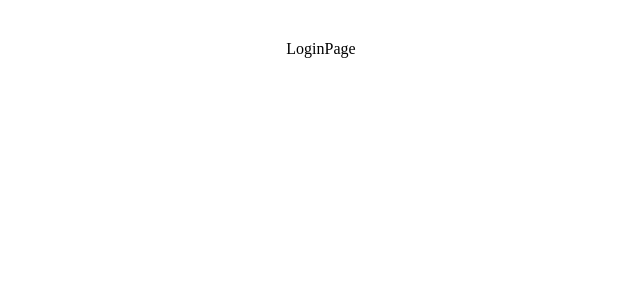
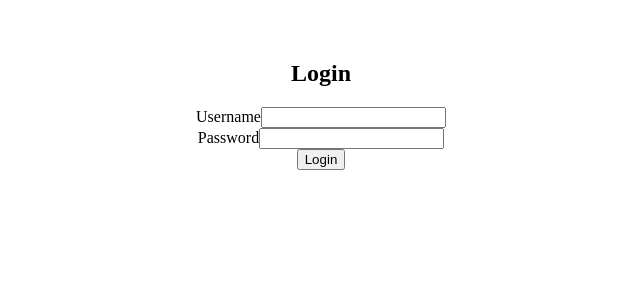
Before and after one commit to rahul2891/invoice_form_with_login, a React (Vite) app: page /login in a window 1280 px wide. Shown: the top 300 px of the page, without its empty margins (319-959 px from the left). Built offline with nearby package versions, Linux system fonts and the light colour scheme.

Commit message:
Implement Invoice page and enhance Login functionality with form validation

```diff
--- a/src/App.jsx
+++ b/src/App.jsx
@@ -1,6 +1,7 @@
 import { BrowserRouter as Router, Routes, Route, Navigate } from 'react-router-dom';
 import './App.css'
 import LoginPage from './pages/LoginPage';
+import InvoicePage from './pages/InvoicePage';
 
 const App = () => {
   const isLoggedIn = localStorage.getItem('session')
@@ -8,7 +9,7 @@ const App = () => {
    <Router>
     <Routes>
       <Route path='/login' element={<LoginPage />} />
-      <Route path='/invoice' element={isLoggedIn ? <LoginPage /> : <Navigate to="/login" />} />
+      <Route path='/invoice' element={isLoggedIn ? <InvoicePage /> : <Navigate to="/login" />} />
       <Route path="*" element={<Navigate to={isLoggedIn ? "/invoice" : "/login"} />} />
     </Routes>
    </Router>
--- a/src/components/Auth/LoginForm.jsx
+++ b/src/components/Auth/LoginForm.jsx
@@ -1,8 +1,44 @@
 import React from 'react'
+import { Formik, Form, Field } from 'formik';
+import { useNavigate } from 'react-router-dom';
 
 const LoginForm = () => {
+    const navigate = useNavigate();
+
   return (
-    <div>LoginForm</div>
+    <Formik
+    initialValues={{username:'', password:''}}
+    validate={({username, password}) => {
+        const errors = {};
+        if(!username) errors.username = 'Username Required'
+        if(!password) errors.password = 'Password Required'
+        return errors
+    }}
+    onSubmit={(values) => {
+        if(values.username ==='admin' && values.password ==='admin'){
+            localStorage.setItem('session', 'true')
+            navigate('/invoice')
+        } else {
+            alert('Invalid credentials');
+        }
+    }}
+    >
+         {({ errors, touched }) => (
+        <Form>
+            <div>
+                <label>Username</label>
+                <Field name="username" />
+                {errors.username && touched.username && <div>{errors.username}</div>}
+            </div>
+            <div>
+                <label>Password</label>
+                <Field name="password" />
+                {errors.password && touched.password && <div>{errors.password}</div>}
+            </div>
+            <button type="submit">Login</button>
+        </Form>
+           )}
+    </Formik>
   )
 }
 
--- a/src/pages/LoginPage.jsx
+++ b/src/pages/LoginPage.jsx
@@ -1,8 +1,12 @@
 import React from 'react'
+import LoginForm from '../components/Auth/LoginForm'
 
 const LoginPage = () => {
   return (
-    <div>LoginPage</div>
+    <div className="centered-container">
+      <h2>Login</h2>
+      <LoginForm />
+    </div>
   )
 }
 
```
